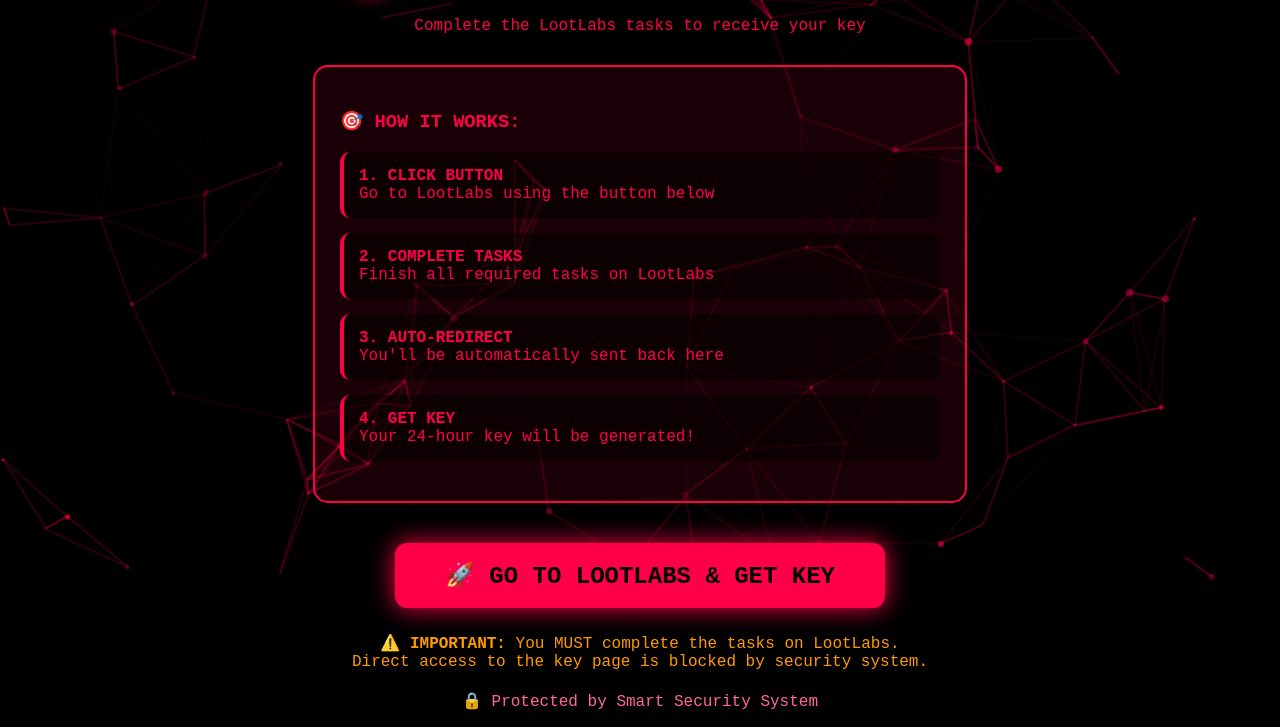
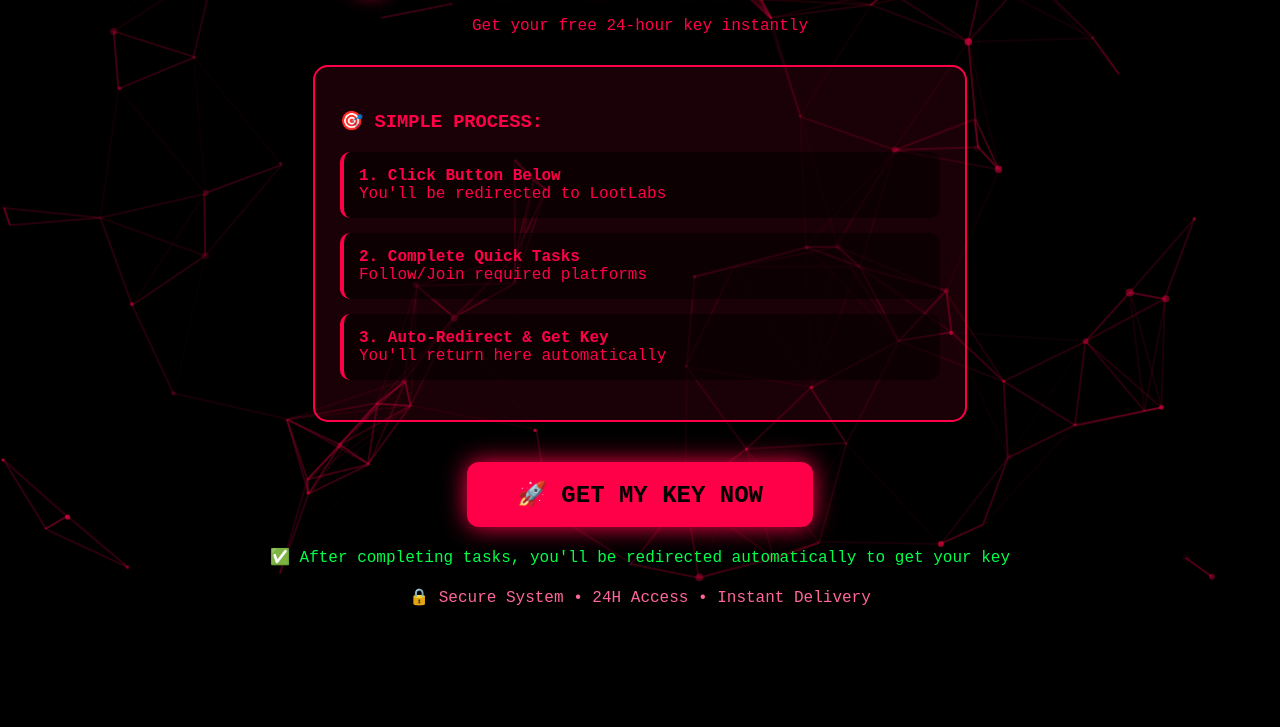
Before and after one commit to Allanursulino/key-system-red, a website: page index.html in a window 1280 px wide. Shown: the part 218-945 px from the top of the page. After the commit the page ends 841 px from the top, so only its background shows below. Drawn offline with nearby package versions, Linux system fonts and the light colour scheme.

```diff
--- a/index.html
+++ b/index.html
@@ -14,51 +14,45 @@
     button {padding:18px 50px;font-size:24px;background:#ff0048;color:#000;border:none;border-radius:12px;cursor:pointer;transition:0.4s;box-shadow:0 0 25px #ff0048;font-family:'Courier New',monospace;font-weight:bold;margin:10px;}
     button:hover {background:#ff3366;box-shadow:0 0 40px #ff0048;transform:scale(1.05);}
     .step {margin:15px 0;padding:15px;background:rgba(0,0,0,0.5);border-radius:10px;border-left:4px solid #ff0048;}
-    .warning {color:#ff9900;margin:15px 0;}
+    .success-info {color:#00ff48;margin:10px 0;}
   </style>
 </head>
 <body>
   <div id="particles-js"></div>
   <div class="container">
     <h1>🔥 24H TEMPORARY KEY</h1>
-    <p>Complete the LootLabs tasks to receive your key</p>
+    <p>Get your free 24-hour key instantly</p>
 
     <div class="instructions">
-      <h3>🎯 HOW IT WORKS:</h3>
+      <h3>🎯 SIMPLE PROCESS:</h3>
 
       <div class="step">
-        <strong>1. CLICK BUTTON</strong><br>
-        Go to LootLabs using the button below
+        <strong>1. Click Button Below</strong><br>
+        You'll be redirected to LootLabs
       </div>
 
       <div class="step">
-        <strong>2. COMPLETE TASKS</strong><br>
-        Finish all required tasks on LootLabs
+        <strong>2. Complete Quick Tasks</strong><br>
+        Follow/Join required platforms
       </div>
 
       <div class="step">
-        <strong>3. AUTO-REDIRECT</strong><br>
-        You'll be automatically sent back here
-      </div>
-
-      <div class="step">
-        <strong>4. GET KEY</strong><br>
-        Your 24-hour key will be generated!
+        <strong>3. Auto-Redirect & Get Key</strong><br>
+        You'll return here automatically
       </div>
     </div>
 
     <!-- BOTÃO PARA LOOTLABS -->
-    <button onclick="window.open('https://lootdest.org/s?uNuZ1BEA', '_blank')">
-      🚀 GO TO LOOTLABS & GET KEY
+    <button onclick="window.open('https://lootdest.org/s?0LUNBzNm', '_blank')">
+      🚀 GET MY KEY NOW
     </button>
 
-    <p class="warning">
-      ⚠️ <strong>IMPORTANT:</strong> You MUST complete the tasks on LootLabs.<br>
-      Direct access to the key page is blocked by security system.
-    </p>
+    <div class="success-info">
+      ✅ After completing tasks, you'll be redirected automatically to get your key
+    </div>
 
     <p style="margin-top:20px;color:#ff6699;">
-      🔒 Protected by Smart Security System
+      🔒 Secure System • 24H Access • Instant Delivery
     </p>
   </div>
 
```
Also changed, not shown: api/generate.js (+36 -60 lines).
